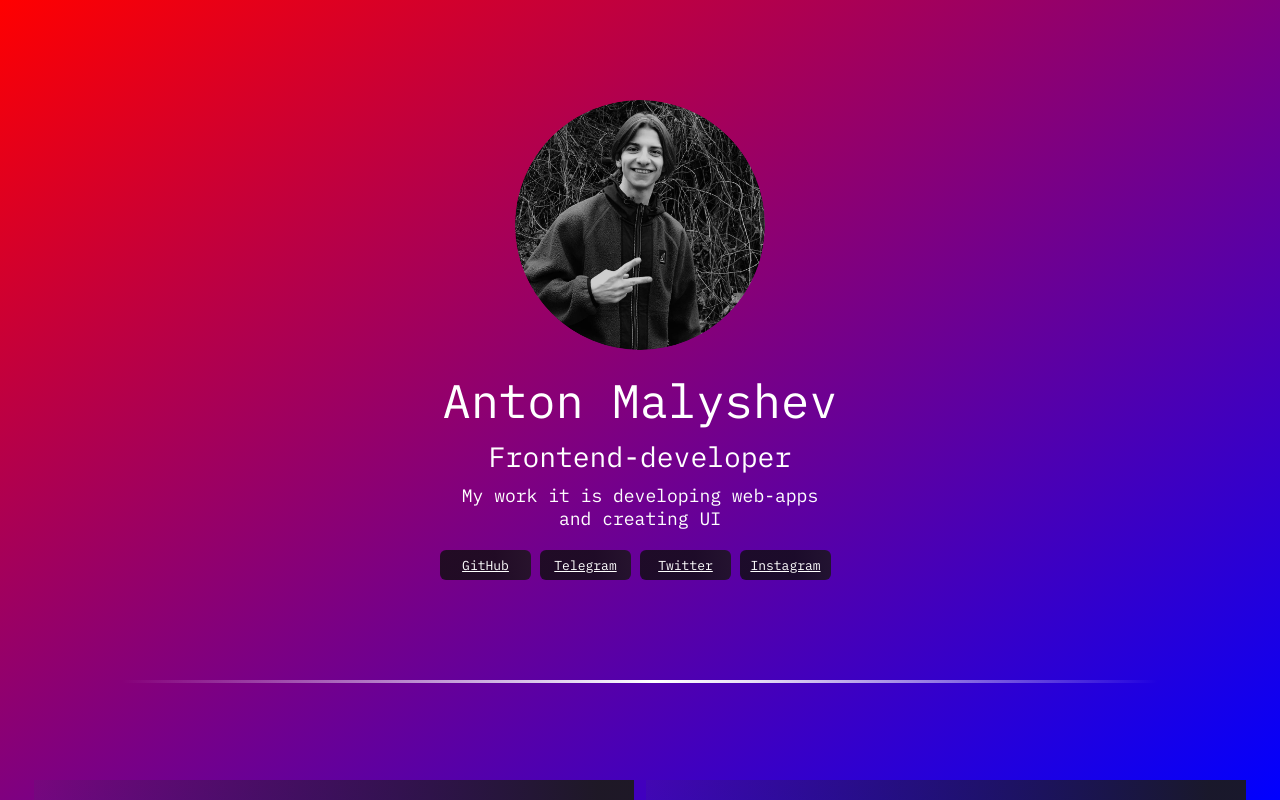
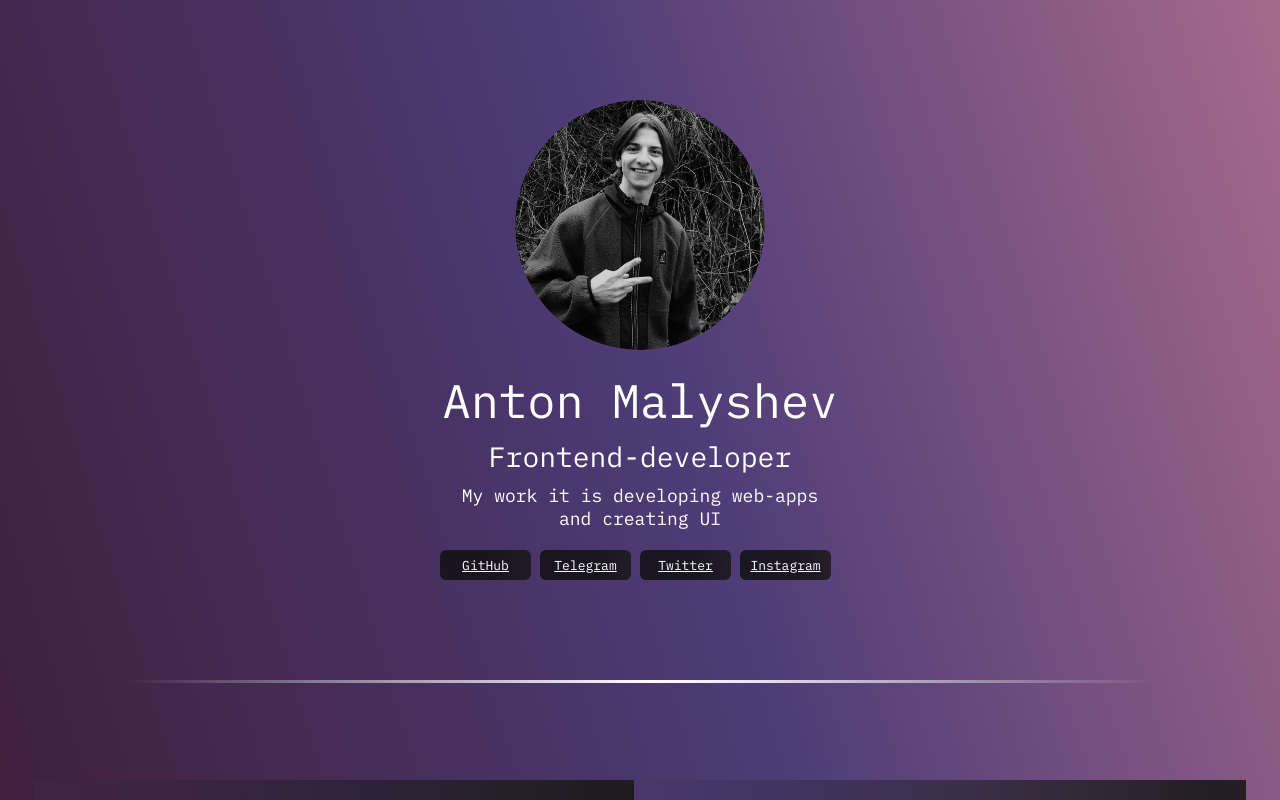
Before and after one commit to TohaLike/anton__portfolio, a React (Create React App) app: page / in a window 1280 px wide. Shown: the top 800 px of the page. Built offline with nearby package versions, Linux system fonts and the light colour scheme.

Commit message:
added adaptive to blocks

```diff
--- a/src/App.css
+++ b/src/App.css
@@ -1,23 +1,8 @@
 @import url('https://fonts.googleapis.com/css2?family=IBM+Plex+Mono:wght@200;400;500&family=Inter&display=swap');
 
-html {
-   height: 100%;
-   -webkit-background-size: cover;
-   -moz-background-size: cover;
-   -o-background-size: cover;
-   background-size: cover;
-   background: #70bg32;
-   background-repeat: no-repeat;
-   background: -webkit-linear-gradient(to left top, blue, red);
-   background: -moz-linear-gradient(to left top, blue, red);
-   background: -ms-linear-gradient(to left top, blue, red);
-   background: -o-linear-gradient(to left top, blue, red);
-   background: linear-gradient(to left top, blue, red);
-}
-
 body {
-   /* background-color: #000000; */
-   /* background: linear-gradient(253deg, #E19898 -35.78%, #A2678A 2.02%, #4D3C77 41.73%, #3F1D38 90.84%), linear-gradient(253deg, #E19898 -35.78%, #A2678A 2.02%, #4D3C77 41.73%, #3F1D38 90.84%); */
+   background-color: #000000;
+   background: linear-gradient(253deg, #E19898 -35.78%, #A2678A 2.02%, #4D3C77 41.73%, #3F1D38 90.84%), linear-gradient(253deg, #E19898 -35.78%, #A2678A 2.02%, #4D3C77 41.73%, #3F1D38 90.84%);
    max-height: 100%;
    max-width: 100%;
    background-repeat: no-repeat;
```
